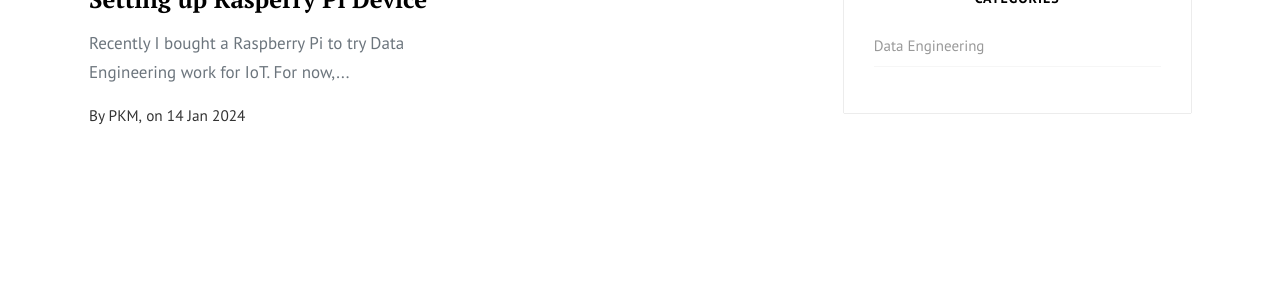
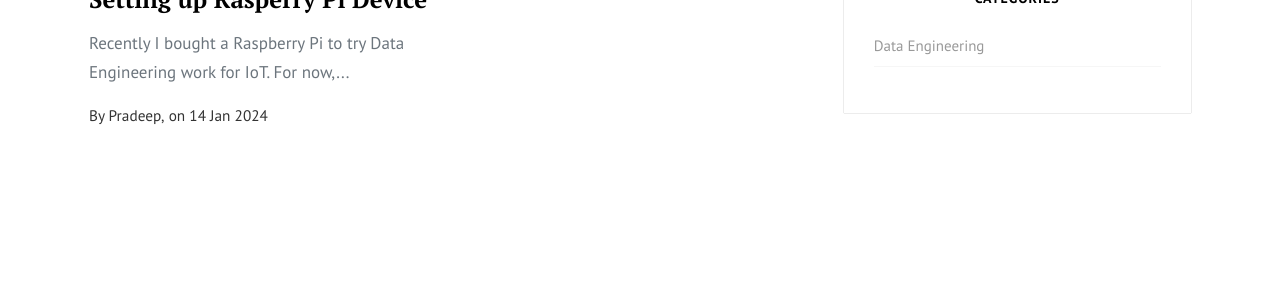
Before and after one commit to pradeap/dev-data-mechanic-website, a Jekyll site: the page built from index.html, in a window 1280 px wide and 1120 px high. Shown: the part 718-1018 px from the top of the window. Built offline with Jekyll 4.4.1, drawn with Linux system fonts in a browser that asks for light colours; the list of posts is cut into pages by our own code; comment, search, counter and statistics services are not loaded.

Commit message:
Update _config.yml

```diff
--- a/_config.yml
+++ b/_config.yml
@@ -5,7 +5,7 @@ baseurl: "/dev-data-mechanic-website/"
 permalink: "/:title/"
 logo: 'assets/images/logo.png'
 favicon: 'assets/images/favicon.ico'
-author: PKM
+author: Pradeep
 paginate: 30
 disqus: 'demowebsite'
 locale: en_us
```
